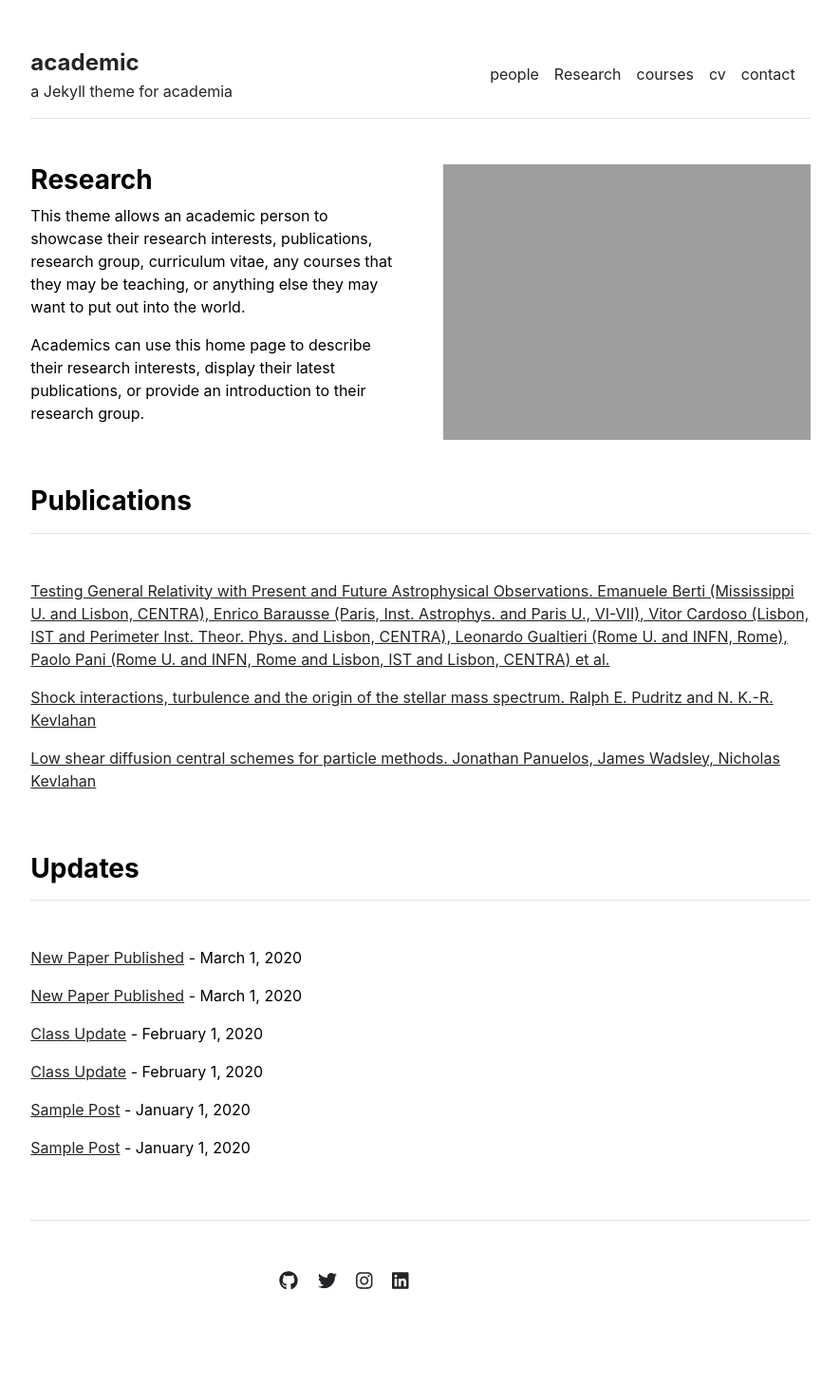
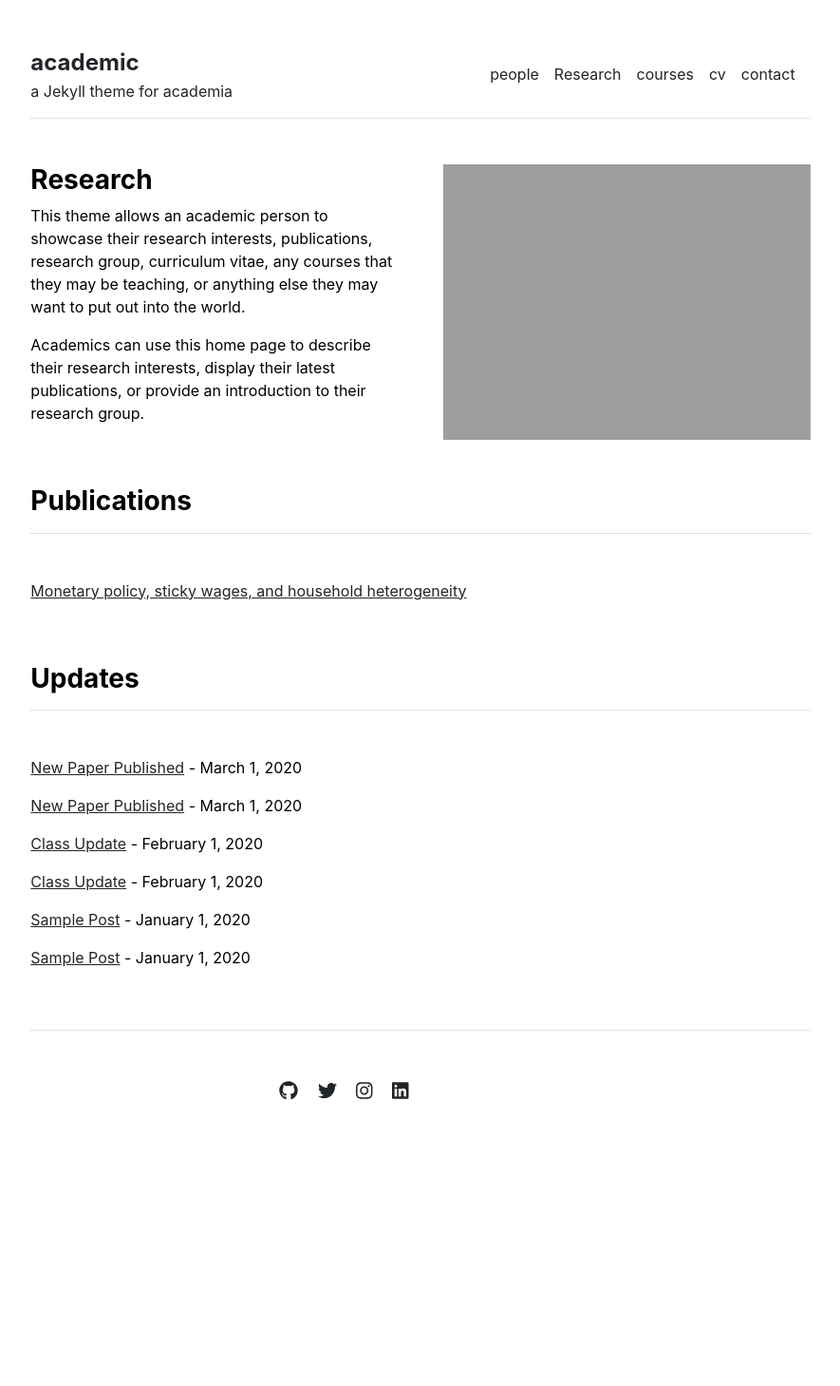
Before and after one commit to ghislainafavi/ghislainafavi.github.io, a Jekyll site: the page built from index.md, in a window 1280 px wide. Shown: the whole page at 95% size, without its empty margins (197-1082 px from the left). Built offline with Jekyll 4.4.1, drawn with Linux system fonts in a browser that asks for light colours; after the commit the page ends 1259 px from its top, so only the background shows below that.

Commit message:
Update publications.yml

```diff
--- a/_data/publications.yml
+++ b/_data/publications.yml
@@ -1,10 +1,8 @@
 featured:
-- {name: 'Testing General Relativity with Present and Future Astrophysical Observations. Emanuele Berti (Mississippi U. and Lisbon, CENTRA), Enrico Barausse (Paris, Inst. Astrophys. and Paris U., VI-VII), Vitor Cardoso (Lisbon, IST and Perimeter Inst. Theor. Phys. and Lisbon, CENTRA), Leonardo Gualtieri (Rome U. and INFN, Rome), Paolo Pani (Rome U. and INFN, Rome and Lisbon, IST and Lisbon, CENTRA) et al.', url: '/publications/HANK_TANK_Afavi.pdf'}
-- {name: 'Shock interactions, turbulence and the origin of the stellar mass spectrum. Ralph E. Pudritz and N. K.-R. Kevlahan', url: 'http://ms.mcmaster.ca/kevla/pdf/articles/PhilTransRSoc_2013.pdf'}
-- {name: 'Low shear diffusion central schemes for particle methods. Jonathan Panuelos, James Wadsley, Nicholas Kevlahan', url: 'http://ms.mcmaster.ca/kevla/pdf/articles/jcp_v414.pdf'}
+- {name: ' Monetary policy, sticky wages, and household heterogeneity', url: '/publications/HANK_TANK_Afavi.pdf'}
 
-index:
-- {name: 'Testing General Relativity with Present and Future Astrophysical Observations. Emanuele Berti (Mississippi U. and Lisbon, CENTRA), Enrico Barausse (Paris, Inst. Astrophys. and Paris U., VI-VII), Vitor Cardoso (Lisbon, IST and Perimeter Inst. Theor. Phys. and Lisbon, CENTRA), Leonardo Gualtieri (Rome U. and INFN, Rome), Paolo Pani (Rome U. and INFN, Rome and Lisbon, IST and Lisbon, CENTRA) et al.', url: '/publications/HANK_TANK_Afavi.pdf'}
+-index:
+- {name: 'Monetary policy, sticky wages, and household heterogeneity', url: '/publications/HANK_TANK_Afavi.pdf'}
 - {name: 'Shock interactions, turbulence and the origin of the stellar mass spectrum. Ralph E. Pudritz and N. K.-R. Kevlahan', url: 'http://ms.mcmaster.ca/kevla/pdf/articles/PhilTransRSoc_2013.pdf'}
 - {name: 'Low shear diffusion central schemes for particle methods. Jonathan Panuelos, James Wadsley, Nicholas Kevlahan', url: 'http://ms.mcmaster.ca/kevla/pdf/articles/jcp_v414.pdf'}
 - {name: 'Numerical solutions of thin film equations for polymer flows. Thomas. Salez, Joshua D. McGraw, Sara Cormier, Oliver Bäumchen, Kari Dalnoki-Veress, and Elie Raphaël', url: 'https://static1.squarespace.com/static/5684891d7086d74497aeb71f/t/56ec510d2fe1319543ab6d6f/1458327821946/10.1140-epje-i2012-12114-x.pdf'}
```
